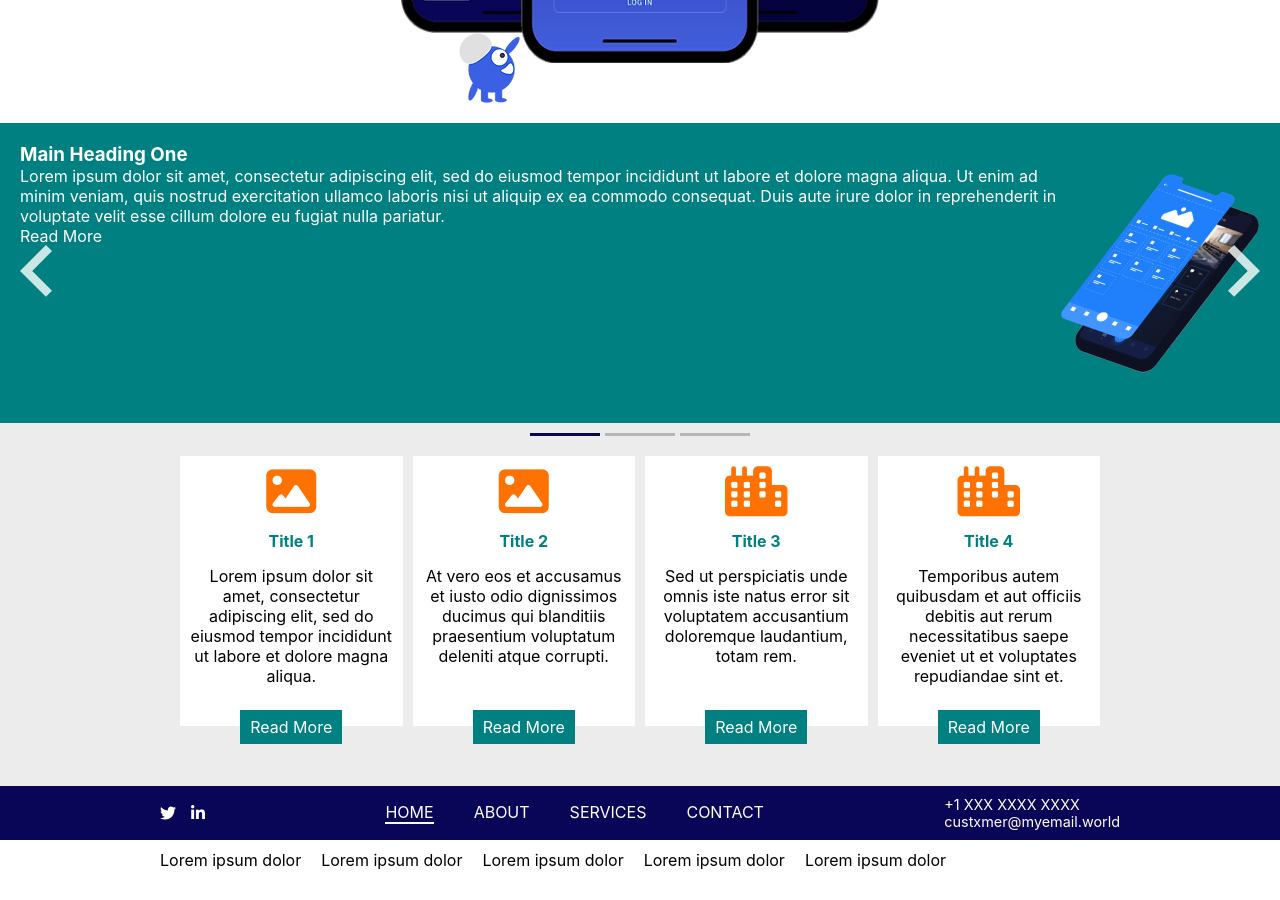
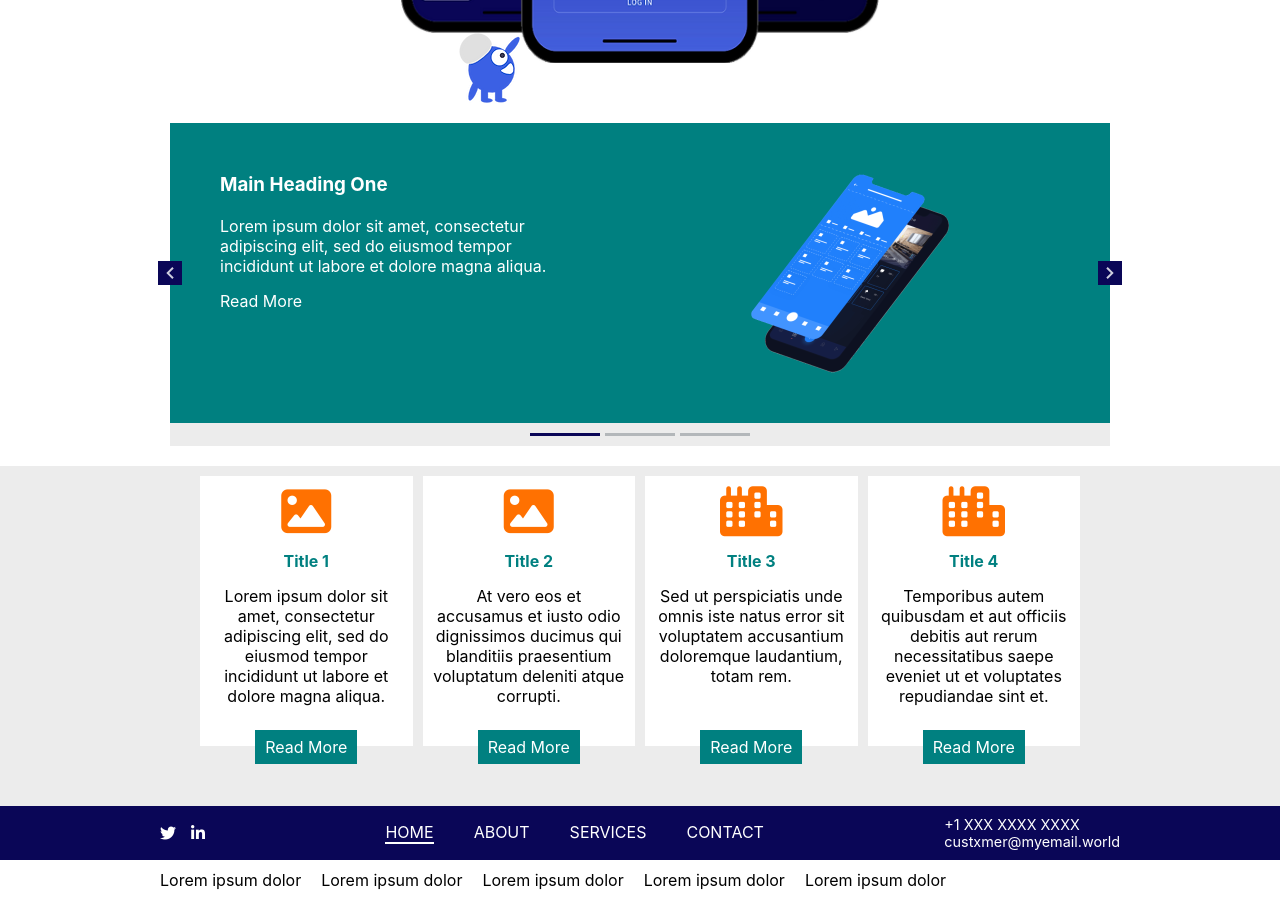
Before and after one commit to chasscepts/custxmer-clone, a React (Create React App) app: page / in a window 1280 px wide. Shown: the part 660-1560 px from the top of the page. Built offline with nearby package versions, Linux system fonts and the light colour scheme.

Commit message:
Style slide show component.

```diff
--- a/src/components/Body/index.js
+++ b/src/components/Body/index.js
@@ -14,13 +14,13 @@ import Slider from '../Slider';
 const slides = [
   {
     title: 'Main Heading One',
-    text: 'Lorem ipsum dolor sit amet, consectetur adipiscing elit, sed do eiusmod tempor incididunt ut labore et dolore magna aliqua. Ut enim ad minim veniam, quis nostrud exercitation ullamco laboris nisi ut aliquip ex ea commodo consequat. Duis aute irure dolor in reprehenderit in voluptate velit esse cillum dolore eu fugiat nulla pariatur.',
+    text: 'Lorem ipsum dolor sit amet, consectetur adipiscing elit, sed do eiusmod tempor incididunt ut labore et dolore magna aliqua.',
     image: slideImage1,
     link: 'https://github.com/Custxmer/Simple-Recruitment-Take-Home-Project',
   },
   {
     title: 'Main Heading Two',
-    text: 'Sed ut perspiciatis unde omnis iste natus error sit voluptatem accusantium doloremque laudantium, totam rem aperiam, eaque ipsa quae ab illo inventore veritatis et quasi architecto beatae vitae dicta sunt explicabo. Nemo enim ipsam voluptatem quia voluptas sit aspernatur aut odit aut fugit, sed quia consequuntur magni dolores eos qui ratione voluptatem sequi nesciunt.',
+    text: 'Sed ut perspiciatis unde omnis iste natus error sit voluptatem accusantium doloremque laudantium, totam rem aperiam.',
     image: slideImage2,
     link: 'https://github.com/Custxmer/Simple-Recruitment-Take-Home-Project',
   },
@@ -61,9 +61,9 @@ const articles = [
 
 const Slide = ({ slide }) => (
   <div className={css.slide}>
-    <div>
-      <h1>{slide.title}</h1>
-      <div>
+    <div className={css.slideTextWrap}>
+      <h1 className={css.slideTitle}>{slide.title}</h1>
+      <div className={css.slideText}>
         {slide.text}
       </div>
       <a href={slide.link} target="_blank" rel="noreferrer">Read More</a>
@@ -129,8 +129,9 @@ const Body = () => {
           </div>
         </div>
       </section>
-      <section>
+      <section className={css.sliderSection}>
         <h1 className="clip">Slide Show</h1>
+        <div className={`container ${css.sliderContainer}`}>
           <div className={css.slideWrap}>
             <Slider Slide={Slide} slides={slides} onSlideCompleted={setSlideIndex} paused />
           </div>
@@ -145,6 +146,7 @@ const Body = () => {
               <span className={`${css.slideIndexIndicator} ${slideIndex === 2 ? css.active : ''}`} />
             </li>
           </ol>
+        </div>
       </section>
       <section className={css.articleSection}>
         <h1 className="clip">Articles</h1>
--- a/src/components/Body/style.module.css
+++ b/src/components/Body/style.module.css
@@ -47,22 +47,39 @@
   right: 75%;
 }
 
+.sliderSection {
+  padding-bottom: 20px;
+}
+
+.sliderContainer {
+  padding: 0 30px;
+}
+
 .slideWrap {
   position: relative;
   height: 300px;
-  overflow: hidden;
 }
 
 .slide {
-  padding: 20px;
+  padding: 50px;
   background-color: teal;
   color: #fff;
-  display: flex;
+  display: grid;
+  grid-template-columns: repeat(2, 1fr);
   height: 100%;
+}
+
+.slideTextWrap {
+  width: 100%;
+  padding-right: 50px;
 }
 
 .slideTitle {
   margin-bottom: 20px;
+}
+
+.slideText {
+  margin-bottom: 15px;
 }
 
 .slideImageWrap {
@@ -100,7 +117,7 @@
 }
 
 .articesContainer {
-  padding: 10px 40px 60px;
+  padding: 10px 60px 60px;
 }
 
 .articlesWrap {
--- a/src/components/Slider/index.js
+++ b/src/components/Slider/index.js
@@ -249,6 +249,7 @@ const Slider = ({
 
   return (
     <div className={css.container}>
+      <div className={css.slideClip}>
         <div className={`${css.slide} ${state.left.class}`}>
           <Slide slide={slides[state.left.index]} />
         </div>
@@ -257,6 +258,7 @@ const Slider = ({
         </div>
         <div className={`${css.slide} ${state.right.class}`}>
           <Slide slide={slides[state.right.index]} />
+        </div>
       </div>
       <div className={css.cover}>
         <nav className={css.nav}>
--- a/src/components/Slider/style.module.css
+++ b/src/components/Slider/style.module.css
@@ -3,6 +3,13 @@
   width: 100%;
   height: 100%;
   background-color: transparent;
+}
+
+.slideClip {
+  position: relative;
+  width: 100%;
+  height: 100%;
+  overflow: hidden;
 }
 
 .noContent {
@@ -41,9 +48,9 @@
 .cover {
   position: absolute;
   top: 0;
-  right: 0;
+  left: -12px;
+  right: -12px;
   bottom: 0;
-  left: 0;
   display: flex;
   align-items: center;
   pointer-events: none;
@@ -54,22 +61,28 @@
   width: 100%;
   display: flex;
   justify-content: space-between;
-  padding: 0 20px;
 }
 
 .navBtn {
-  background-color: transparent;
+  background-color: #0a0657;
+  padding: 6px;
+  width: 24px;
+  height: 24px;
   border: none;
   outline: none;
-  padding: 0;
   pointer-events: all;
   cursor: pointer;
+}
+
+.navBtn:active {
+  padding: 2px;
 }
 
 .navBtn svg {
   color: #fff;
   opacity: 0.8;
-  width: 32px;
+  width: 100%;
+  height: 100%;
   transition: all 0.3s ease;
 }
 
```
Lines whose indentation alone changed are shown as unchanged.
